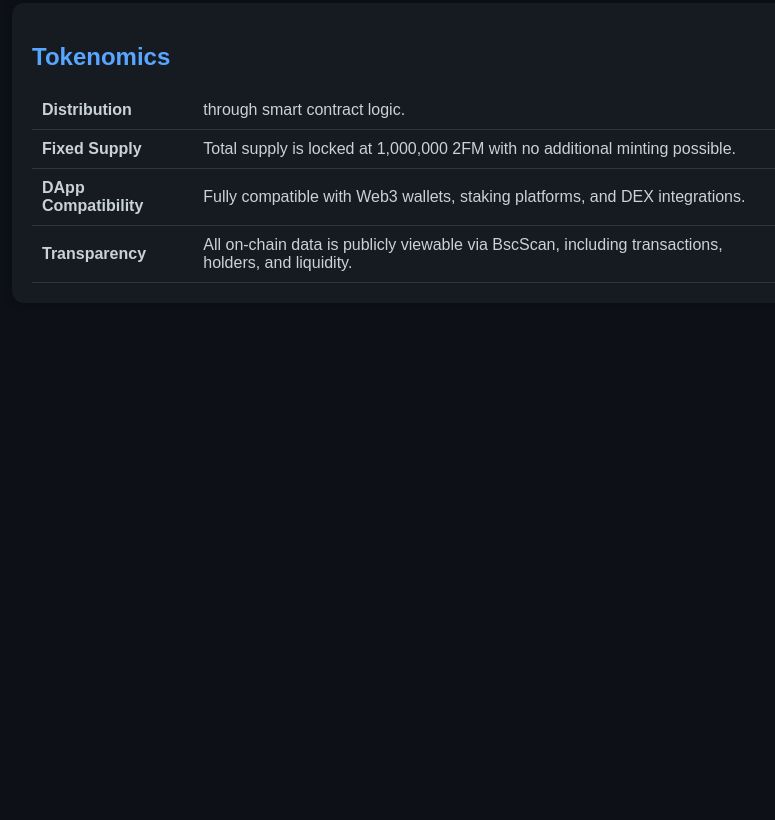
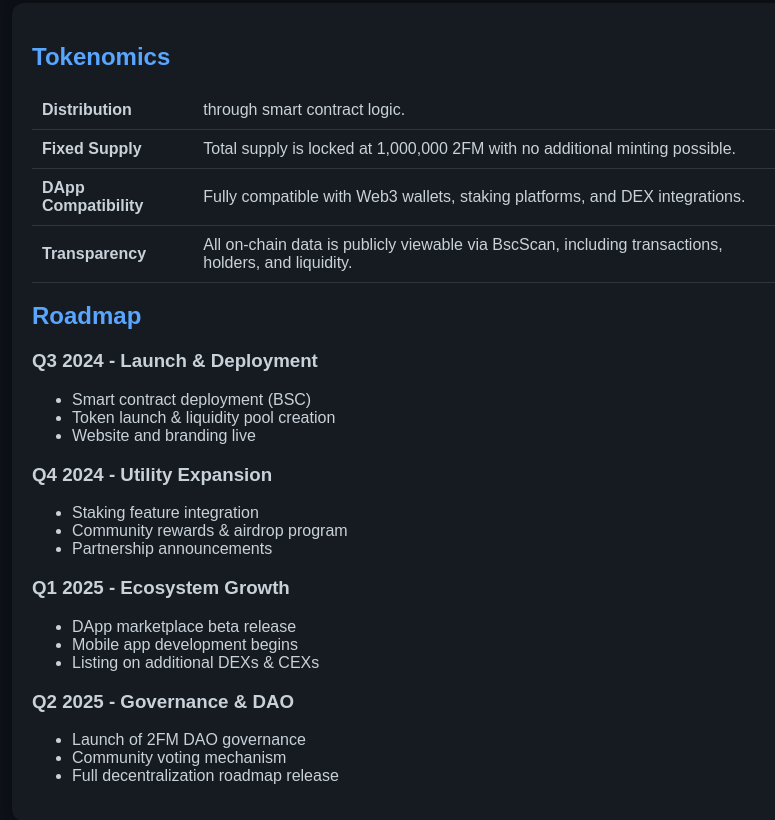
Before and after one commit to surgimans01/2fm-website, a plain HTML site: page index.html in a window 1280 px wide. Shown: the part 330-1150 px from the top of the page, without its empty margins (228-1003 px from the left). Before the commit the page ends 800 px from the top, so only its background shows below. Drawn offline with Linux system fonts and the light colour scheme.

Commit message:
Update index.html

```diff
--- a/index.html
+++ b/index.html
@@ -90,6 +90,43 @@
           <td>All on-chain data is publicly viewable via BscScan, including transactions, holders, and liquidity.</td>
         </tr>
       </table>
+      <section id="roadmap" class="text-white py-10 px-4 md:px-16 bg-gray-900">
+  <h2 class="text-3xl font-bold text-blue-400 mb-6">Roadmap</h2>
+  <div class="space-y-6">
+    <div class="bg-gray-800 p-4 rounded-xl shadow-lg">
+      <h3 class="text-xl font-semibold text-white">Q3 2024 - Launch & Deployment</h3>
+      <ul class="list-disc pl-5 text-gray-300">
+        <li>Smart contract deployment (BSC)</li>
+        <li>Token launch & liquidity pool creation</li>
+        <li>Website and branding live</li>
+      </ul>
+    </div>
+    <div class="bg-gray-800 p-4 rounded-xl shadow-lg">
+      <h3 class="text-xl font-semibold text-white">Q4 2024 - Utility Expansion</h3>
+      <ul class="list-disc pl-5 text-gray-300">
+        <li>Staking feature integration</li>
+        <li>Community rewards & airdrop program</li>
+        <li>Partnership announcements</li>
+      </ul>
+    </div>
+    <div class="bg-gray-800 p-4 rounded-xl shadow-lg">
+      <h3 class="text-xl font-semibold text-white">Q1 2025 - Ecosystem Growth</h3>
+      <ul class="list-disc pl-5 text-gray-300">
+        <li>DApp marketplace beta release</li>
+        <li>Mobile app development begins</li>
+        <li>Listing on additional DEXs & CEXs</li>
+      </ul>
+    </div>
+    <div class="bg-gray-800 p-4 rounded-xl shadow-lg">
+      <h3 class="text-xl font-semibold text-white">Q2 2025 - Governance & DAO</h3>
+      <ul class="list-disc pl-5 text-gray-300">
+        <li>Launch of 2FM DAO governance</li>
+        <li>Community voting mechanism</li>
+        <li>Full decentralization roadmap release</li>
+      </ul>
+    </div>
+  </div>
+</section>
     </div>
   </div>
 </body>
```
